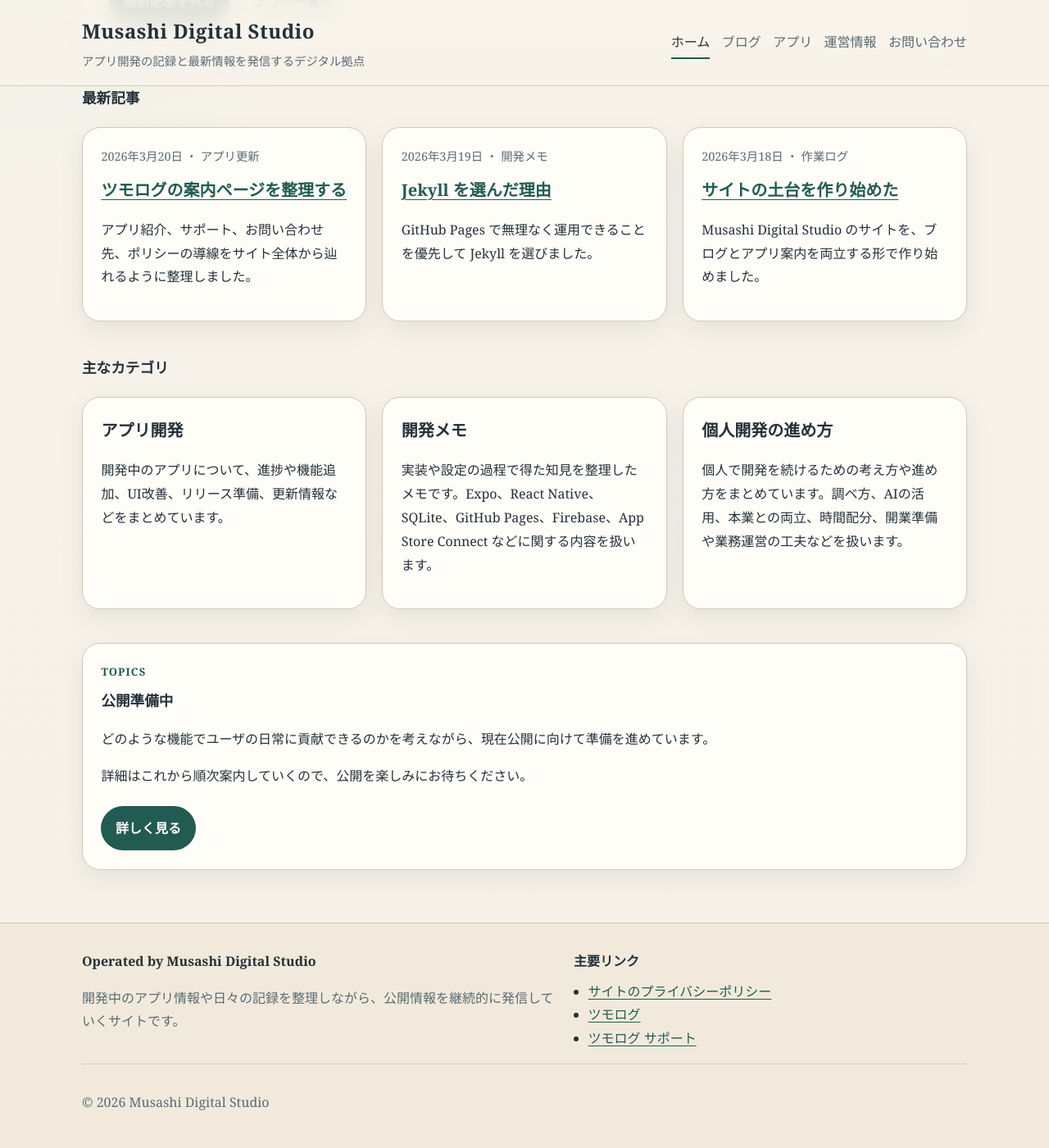
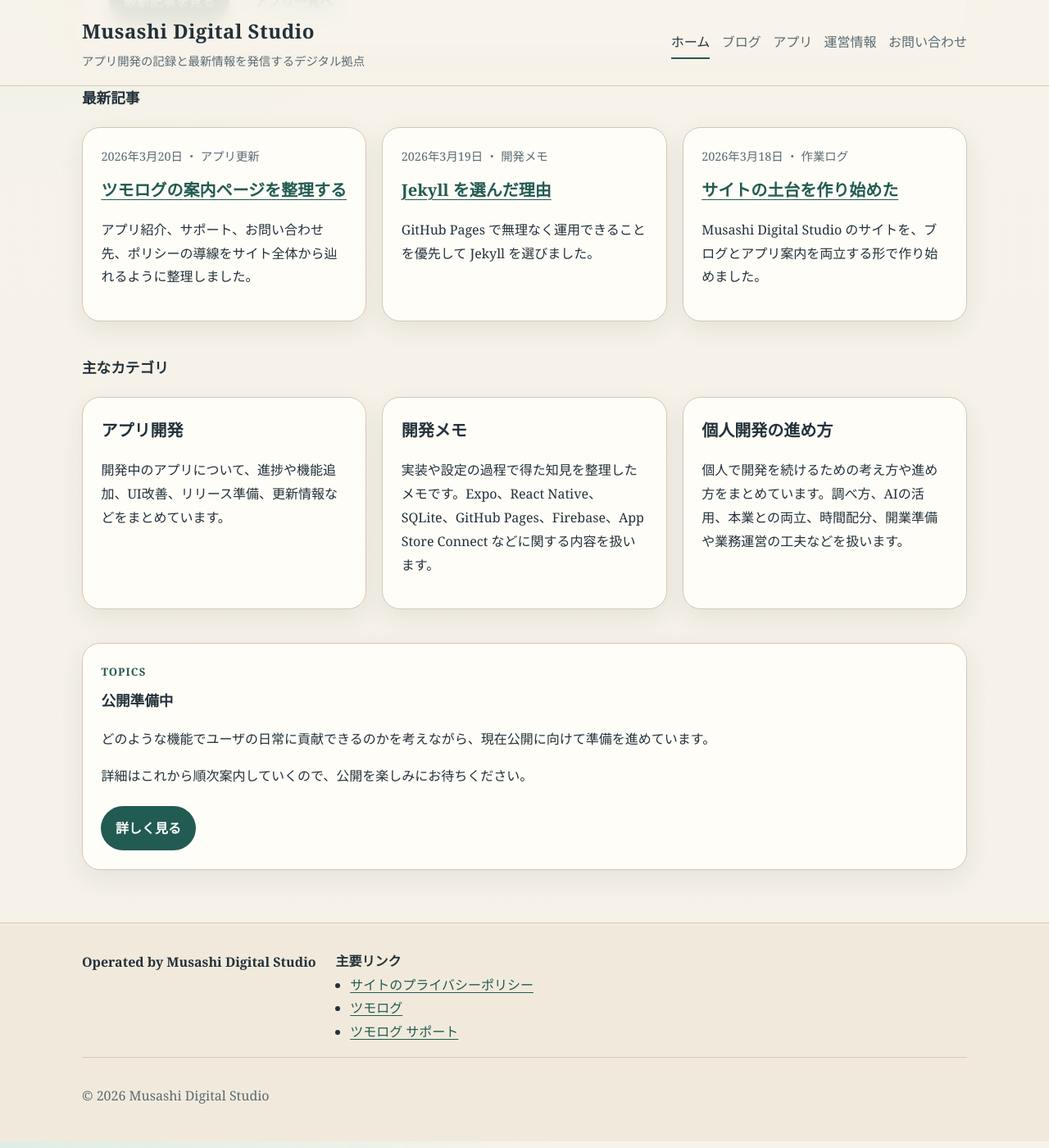
Before and after one commit to yasuhiro-toyoda/yasuhiro-toyoda.github.io, a Jekyll site: the page built from index.html, in a window 1280 px wide and 1400 px high, scrolled down 440 px. Shown: the whole window at 82% size. Built offline with Jekyll 4.4.1, drawn with Linux system fonts in a browser that asks for light colours.

Commit message:
Simplify footer layout

```diff
--- a/_config.yml
+++ b/_config.yml
@@ -9,7 +9,6 @@ brand:
   short_name: Musashi Studio
   subtitle: アプリ開発の記録と最新情報を発信するデジタル拠点
   operator_label: Operated by Musashi Digital Studio
-  footer_description: 開発中のアプリ情報や日々の記録を整理しながら、公開情報を継続的に発信していくサイトです。
 seo:
   locale: ja_JP
   twitter_card: summary
--- a/_layouts/default.html
+++ b/_layouts/default.html
@@ -55,9 +55,8 @@
 
       <footer class="site-footer">
         <div class="wrap footer-grid">
-          <div>
+          <div class="footer-brand">
             <p class="footer-title">{{ site.brand.operator_label }}</p>
-            <p class="footer-text">{{ site.brand.footer_description }}</p>
           </div>
           <div>
             <p class="footer-title">主要リンク</p>
--- a/assets/css/site.css
+++ b/assets/css/site.css
@@ -304,11 +304,16 @@ img {
 .footer-grid {
   display: grid;
   gap: 1.5rem;
-  grid-template-columns: 1.2fr 1fr;
+  grid-template-columns: minmax(220px, auto) minmax(0, 1fr);
+  align-items: start;
+}
+
+.footer-brand {
+  padding-top: 0.1rem;
 }
 
 .footer-title {
-  margin: 0 0 0.5rem;
+  margin: 0;
   font-weight: 700;
 }
 
```
